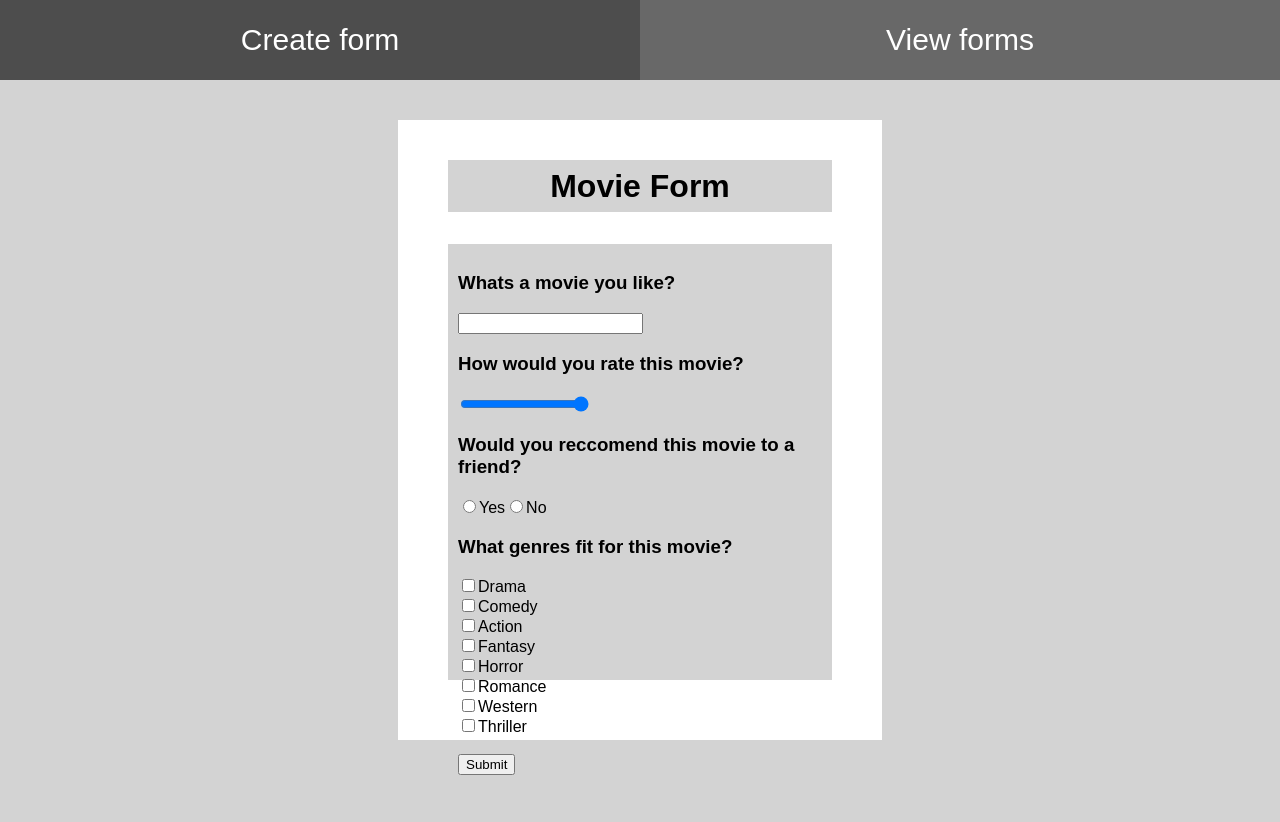
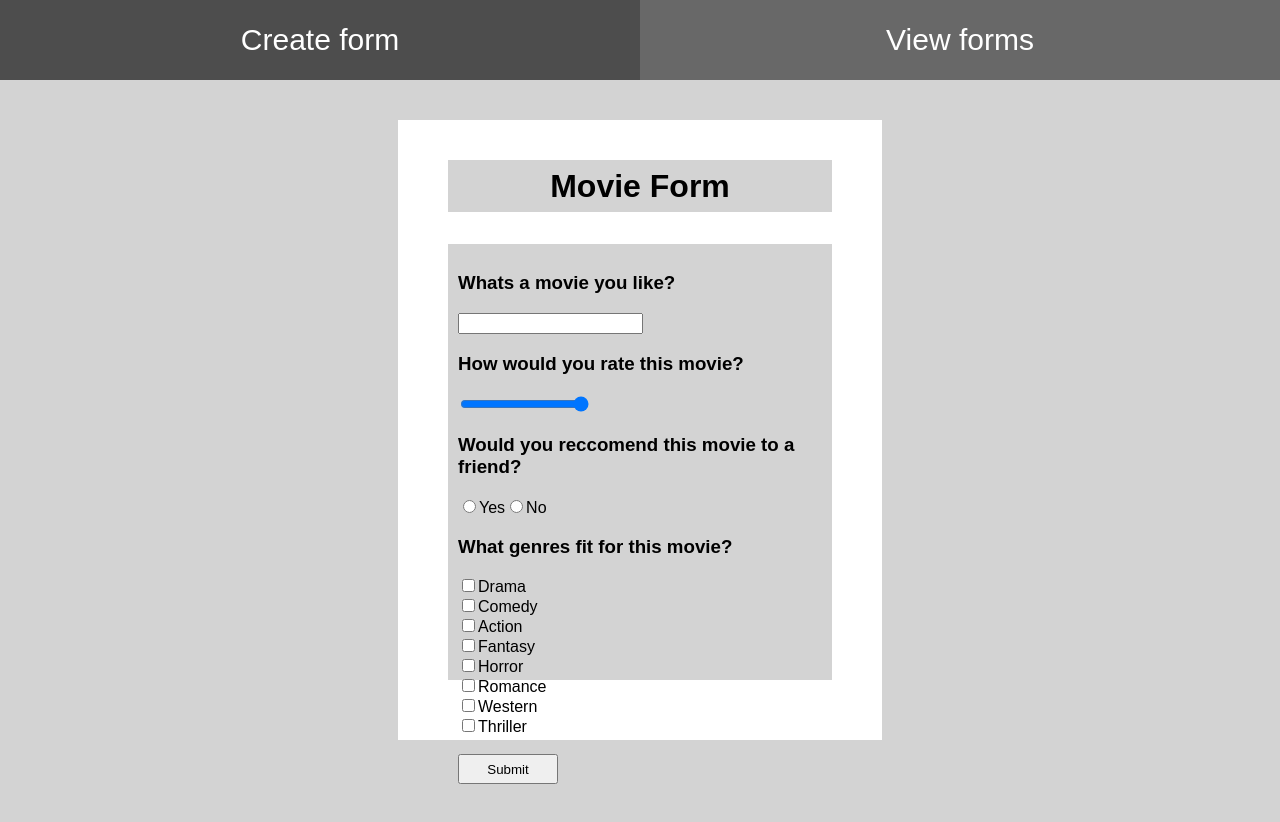
Before and after one commit to JadenFicklin/fav-movie-form, a React (Create React App) app: page / in a window 1280 px wide. Shown: the top 822 px of the page. Built offline with nearby package versions, Linux system fonts and the light colour scheme.

Commit message:
minor fixes

```diff
--- a/src/App.css
+++ b/src/App.css
@@ -70,3 +70,10 @@ body {
   padding: 10px;
   background-color: lightgray;
 }
+.submit {
+  width: 100px;
+  height: 30px;
+}
+.submit:hover {
+  cursor: pointer;
+}
--- a/src/components/Form.js
+++ b/src/components/Form.js
@@ -50,7 +50,7 @@ function Form() {
             <label for="genre8">Thriller</label>
             <br></br>
             <br></br>
-            <input type="submit" />
+            <input type="submit" className="submit" />
           </form>
         </div>
       </div>
```
Also changed, not shown: 1 other file (tests, documents, lock files or other folders).
